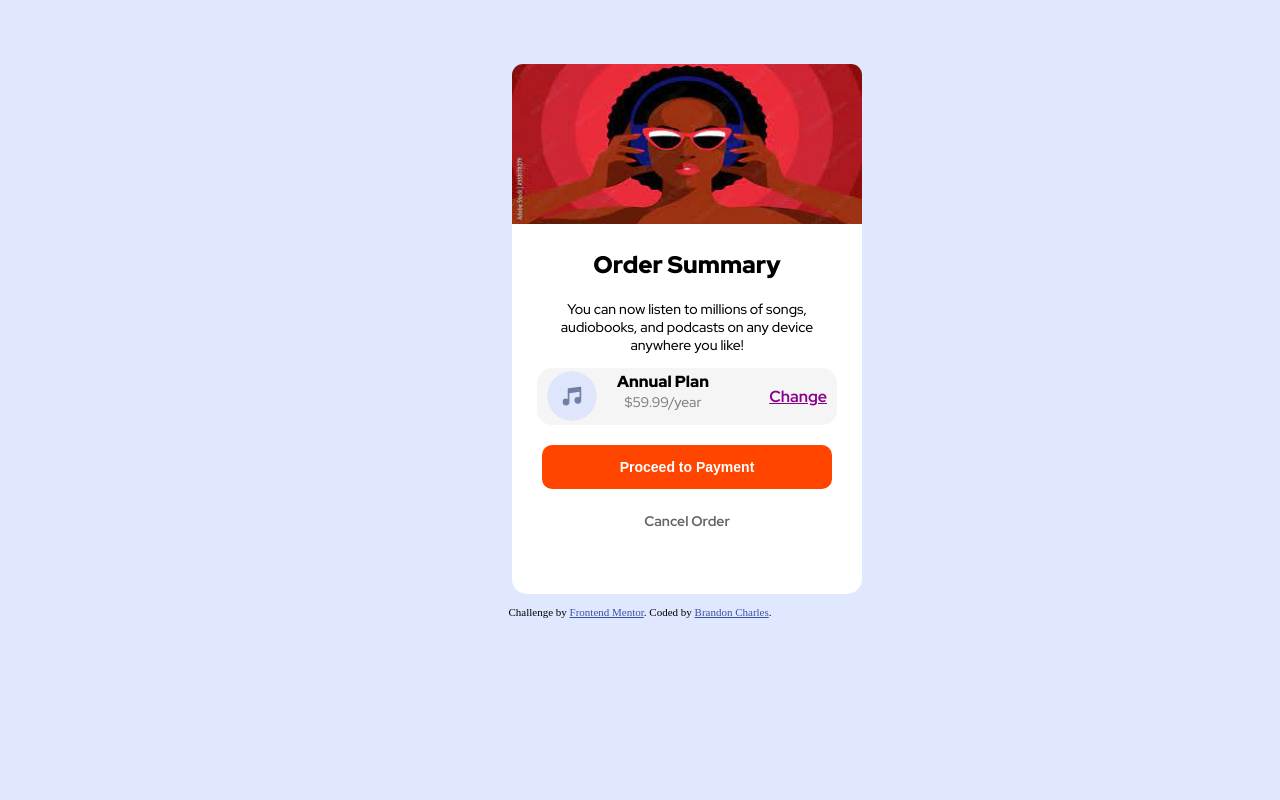
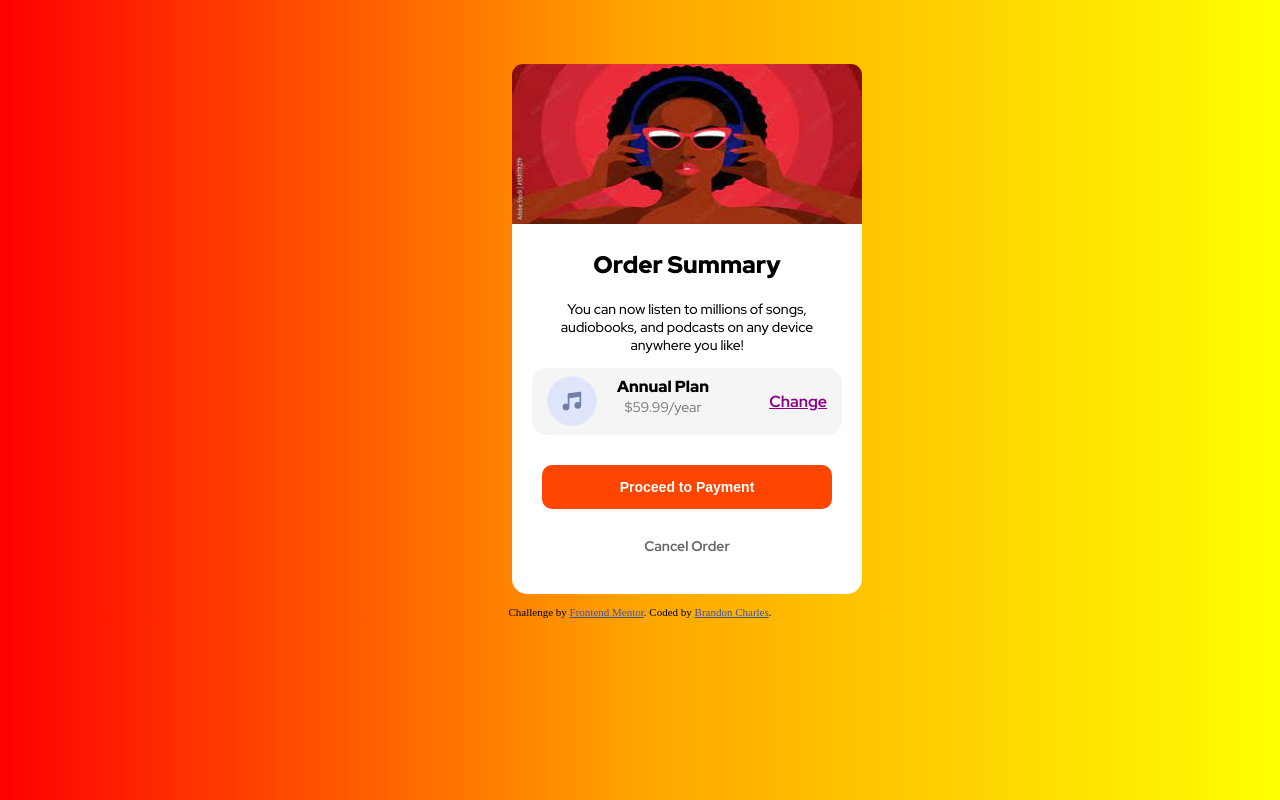
Before and after one commit to bcharles890/FrontEnd-Mentor--Order-Summary-Page-, a plain HTML site: page order-summary-component-main/index.html in a window 1280 px wide. Drawn offline with Linux system fonts and the light colour scheme.

Commit message:
changed background color to gradient

```diff
--- a/order-summary-component-main/style.css
+++ b/order-summary-component-main/style.css
@@ -2,7 +2,7 @@ body {
   margin: 0;
   padding: 0;
 
-  background-color: hsl(225, 100%, 94%);
+background-image: linear-gradient(to right, red, orange, yellow);
 }
 
 .order-summary {
@@ -43,6 +43,8 @@ body {
   margin-right: auto;
   background-color: whitesmoke;
   border-radius: 15px;
+  margin-bottom: 10px;
+  padding: 5px;
 }
 
 .music-icon {
@@ -87,6 +89,7 @@ body {
   font-weight: 700;
   font-size: 14px;
   margin-top: 20px;
+  margin-bottom: 5px;
 }
 
 .cancel-order {
```
